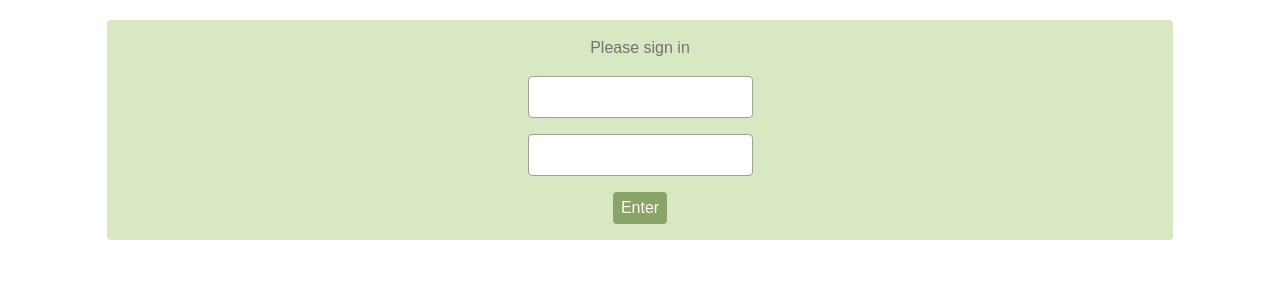
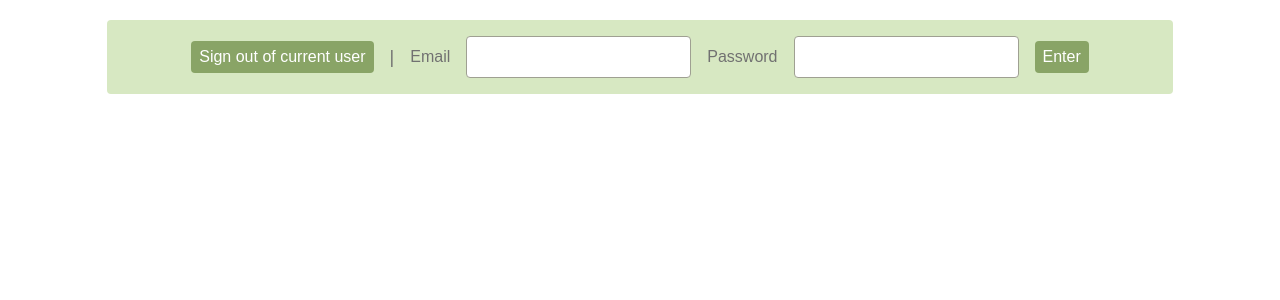
Before and after one commit to amandasimonds/brannocks-at-the-disco, a React (Create React App) app: page /admin in a window 1280 px wide. Shown: the top 300 px of the page. Built offline with nearby package versions, Linux system fonts and the light colour scheme; no server answers; the database is empty; the HTML template or start-up script is replaced by a standard one.

Commit message:
admin sign in

```diff
--- a/src/components/Admin.jsx
+++ b/src/components/Admin.jsx
@@ -1,10 +1,13 @@
 import React, { useState } from 'react';
 import { getDatabase, ref, get, child } from 'firebase/database';
-import { signInWithEmailAndPassword, getAuth } from 'firebase/auth';
+import { signInWithEmailAndPassword, getAuth, signOut } from 'firebase/auth';
 
 const Admin = () => {
 	const [data, setData] = useState([]);
-
+	const [enteredPassword, setEnteredPassword] = useState('');
+	const [enteredEmail, setEnteredEmail] = useState('');
+	const [currentUser, setUser] = useState();
+	const auth = getAuth();
 	const db = getDatabase();
 	// const dbRef = ref(db, 'guests/', +':id');
 
@@ -13,6 +16,17 @@ const Admin = () => {
 	// 	console.log(data);
 	// 	dataPrint.push(data);
 	// });
+
+	const checkAuth = () => {
+		auth.onAuthStateChanged(function (user) {
+			if (user) {
+				console.log(user);
+				setUser(user);
+			} else {
+				console.log(user, 'no user logged in');
+			}
+		});
+	};
 
 	get(child(ref(db), 'guests/'))
 		.then((snapshot) => {
@@ -28,11 +42,6 @@ const Admin = () => {
 			console.error(error);
 		});
 
-	const [enteredPassword, setEnteredPassword] = useState('');
-    const [enteredEmail, setEnteredEmail] = useState('');
-    const [user, setUser] = useState('');
-    const auth = getAuth();
-
 	const passwordInputChangeHandler = (event) => {
 		setEnteredPassword(event.target.value);
 	};
@@ -41,18 +50,29 @@ const Admin = () => {
 		setEnteredEmail(event.target.value);
 	};
 
+	const doSignOut = () => {
+		signOut(auth)
+			.then(() => {
+				// Sign-out successful.
+				console.log(auth.currentUser, 'signedout');
+				checkAuth();
+			})
+			.catch((error) => {
+				// An error happened.
+			});
+	};
+
 	const signIn = (event) => {
 		event.preventDefault();
 		signInWithEmailAndPassword(auth, enteredEmail, enteredPassword)
 			.then((userCredential) => {
 				const user = userCredential.user;
-                console.log(user)
-                setUser(user)
+				console.log(user);
+				setUser(user);
 			})
 			.catch((error) => {
-				alert(
-					`You entered the wrong password.`
-				);
+				alert(`You entered the wrong password.`);
+				console.log(auth, enteredEmail, enteredPassword);
 				// const errorCode = error.code;
 				// const errorMessage = error.message;
 			});
@@ -64,12 +84,32 @@ const Admin = () => {
 		}
 	};
 
-	return user ? (
+	return currentUser ? (
+		<div>
+			<button className="btn" type="submit" onClick={doSignOut}>
+				Sign out of current user
+			</button>
 			<div>{JSON.stringify(data)}</div>
+		</div>
 	) : (
 		<div className="flex justify-center pt-5 pb-5">
-			<div className="flex flex-col items-center gap-4 w-10/12 bg-greenlightest p-4 rounded">
-				Please sign in
+			<div className="flex items-center justify-center gap-4 w-10/12 bg-greenlightest p-4 rounded">
+				<div className="flex items-center gap-4">
+					<button className="btn" type="submit" onClick={doSignOut}>
+						Sign out of current user
+					</button>
+					<p>|</p>
+					Email
+					<input
+						type="text"
+						className="input"
+						value={enteredEmail}
+						onChange={emailInputChangeHandler}
+						onKeyDown={handleEnterKeyDown}
+					/>
+				</div>
+				<div className="flex items-center gap-4">
+					Password
 					<input
 						type="text"
 						className="input"
@@ -77,13 +117,7 @@ const Admin = () => {
 						onChange={passwordInputChangeHandler}
 						onKeyDown={handleEnterKeyDown}
 					/>
-                <input
-					type="text"
-					className="input"
-					value={enteredEmail}
-					onChange={emailInputChangeHandler}
-					onKeyDown={handleEnterKeyDown}
-				/>
+				</div>
 				<button className="btn" type="submit" onClick={signIn}>
 					Enter
 				</button>
```
Lines whose indentation alone changed are shown as unchanged.
